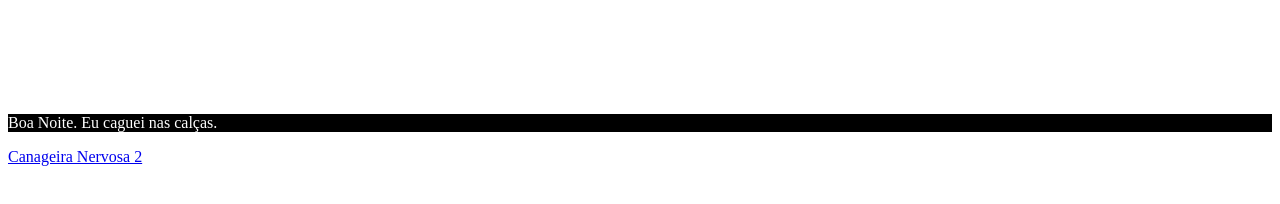
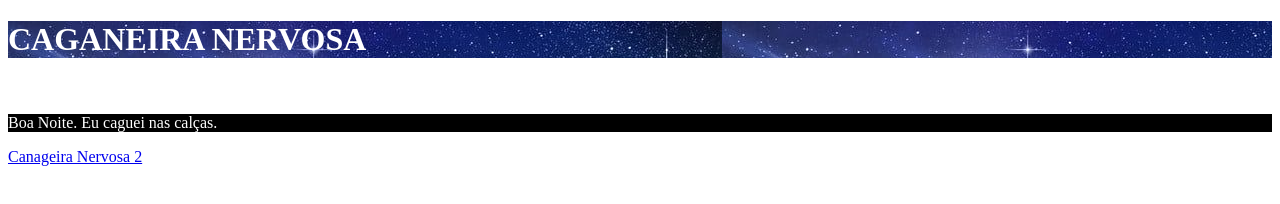
Before and after one commit to PablitoRicardito/pag, a plain HTML site: page index.html in a window 1280 px wide. Drawn offline with Linux system fonts and the light colour scheme.

Commit message:
Update index.html

```diff
--- a/index.html
+++ b/index.html
@@ -2,7 +2,7 @@
 <html>
 <style>
 h1{
-  background-image: url(header2.jpeg);
+  background-image: url(header2.jpg);
   color: #ffff;
 }
 p{
```
